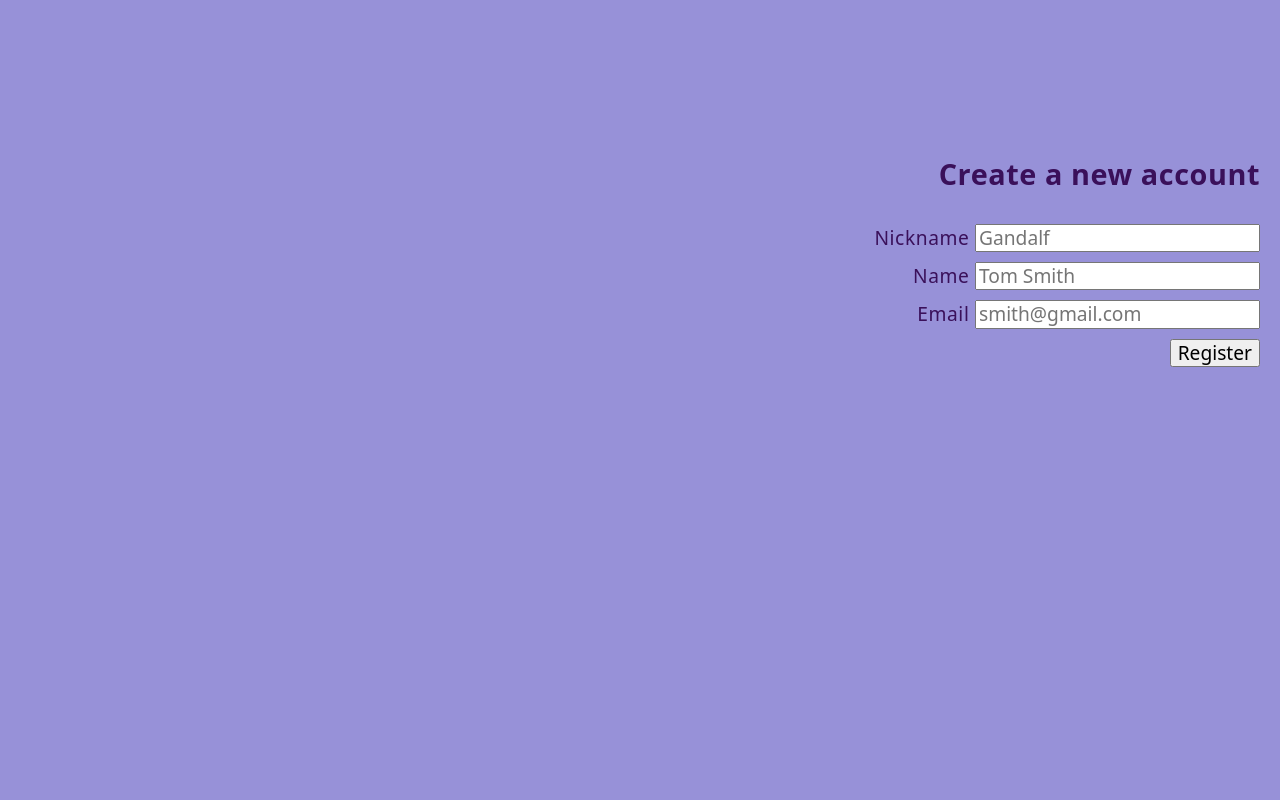
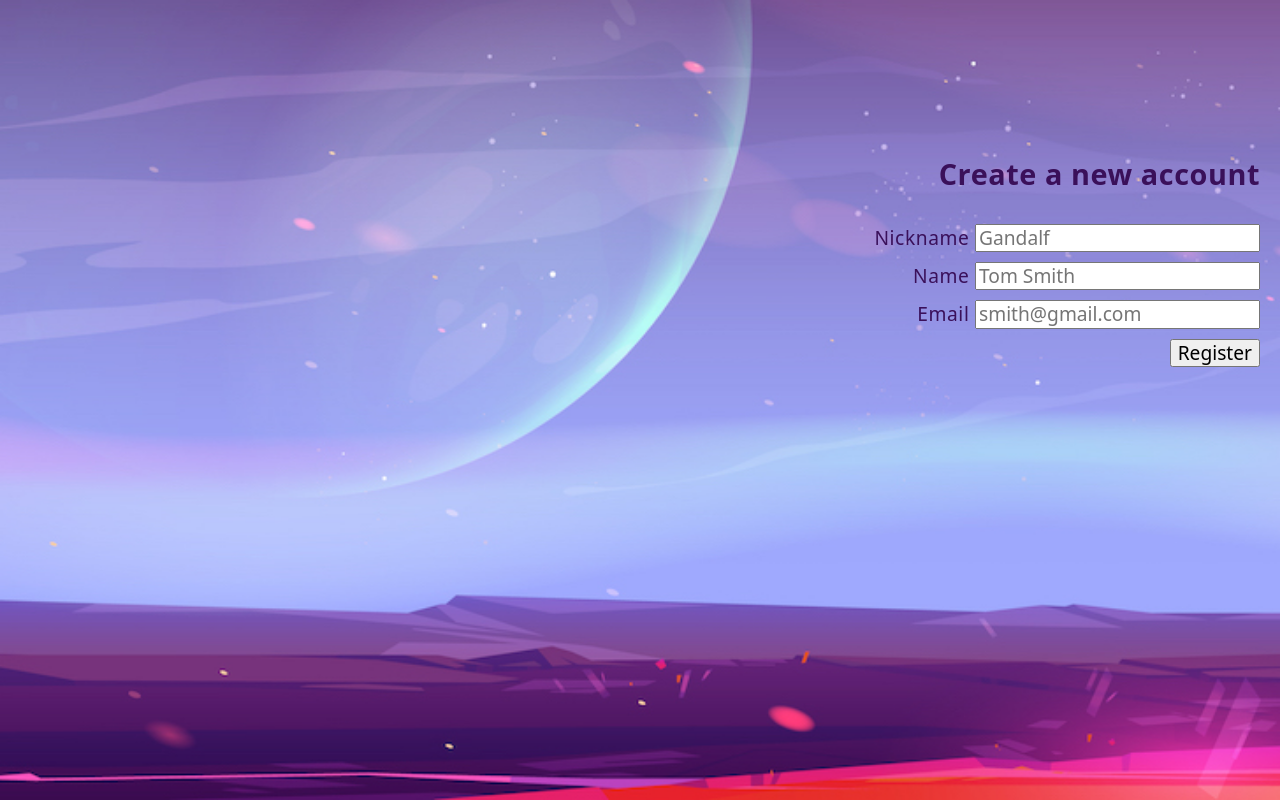
Before and after one commit to rinjara/htmlShooter, a plain HTML site: page index.html in a window 1280 px wide. Drawn offline with nearby package versions, Linux system fonts and the light colour scheme; the site is published under a folder, as on GitHub Pages, so addresses that start at the root find nothing.

Commit message:
Bg image fix

```diff
--- a/css/styles.css
+++ b/css/styles.css
@@ -12,7 +12,7 @@
 body {
     color: var(--primary-text-color);
     background-color: var(--light-bg-color);
-    background-image: url("/images/background/beginning.jpg");
+    background-image: url("../images/background/beginning.jpg");
     background-repeat: no-repeat;
     background-position: center;
     background-size: cover;
```
